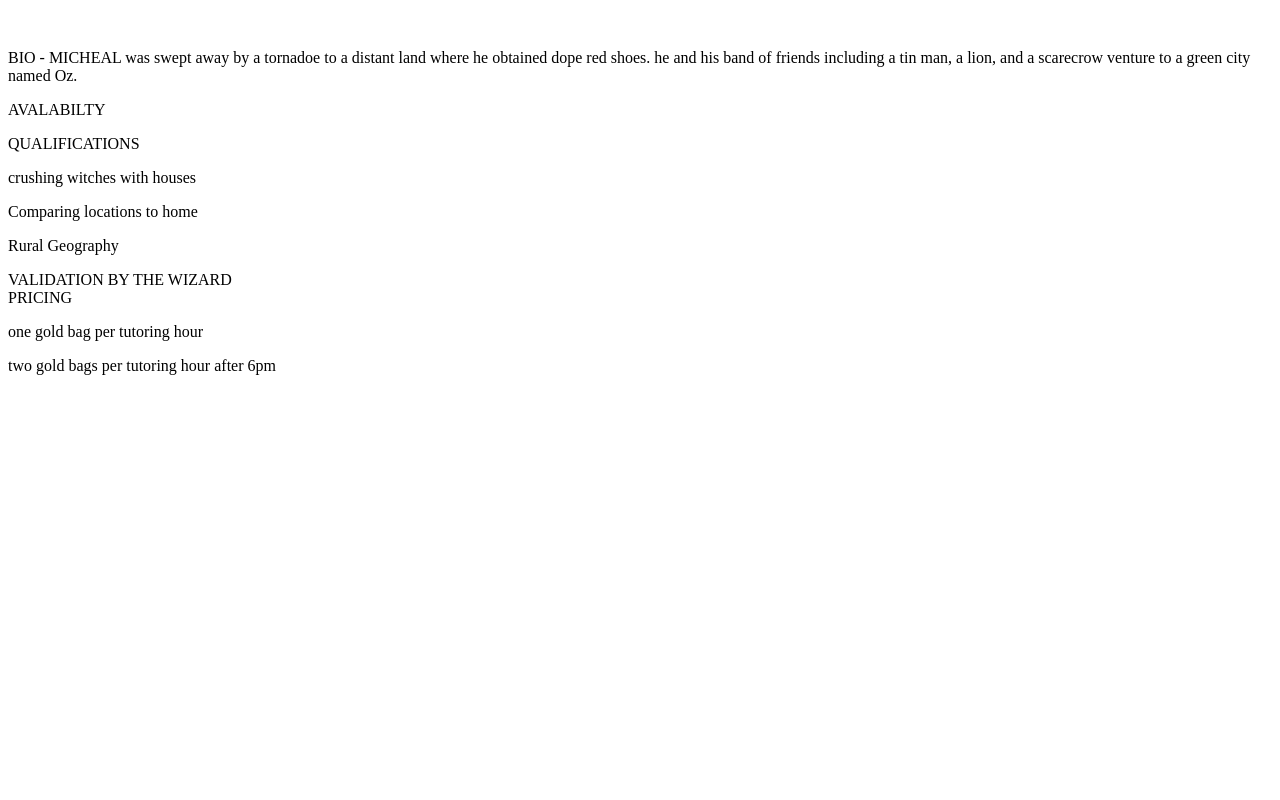
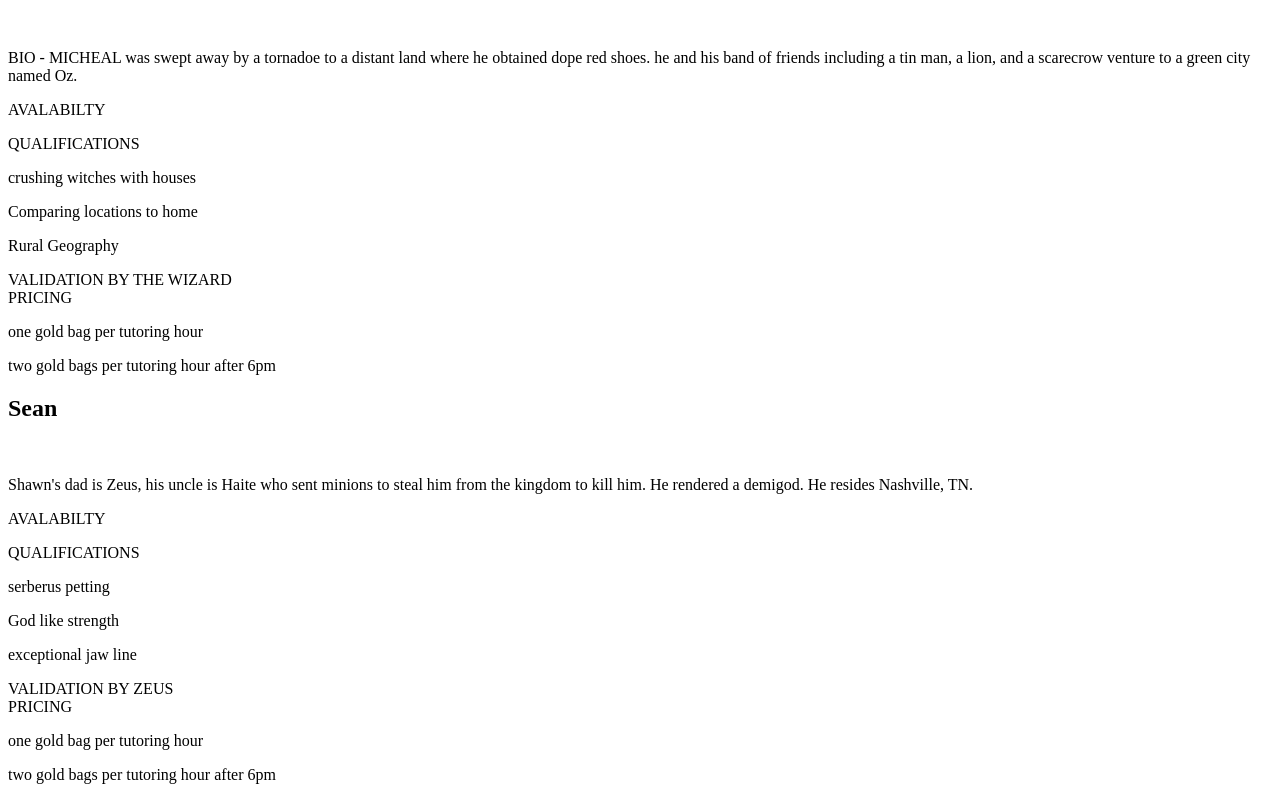
Before and after one commit to matthewaustinbell/product-cards, a plain HTML site: page product_card.html in a window 1280 px wide. Shown: the part 931-1731 px from the top of the page. Before the commit the page ends 1322 px from the top, so only its background shows below. Drawn offline with Linux system fonts and the light colour scheme.

Commit message:
product_card.html

```diff
--- a/product_card.html
+++ b/product_card.html
@@ -91,6 +91,32 @@
 
                             </div>
 
+                            <div class= "container">
+                                    <div class="card">
+                                            <div>
+                                                <header>
+                                                    <h2>Sean</h2>
+                                                </header>
+                                                    <section class= "section one">
+                                                        <img>
+                                                        <p>Shawn's dad is Zeus, his uncle is Haite who sent minions to steal him from the kingdom to kill him. He rendered a demigod. He resides Nashville, TN.</p>
+                                                        <p>AVALABILTY</p>
+                                                    </section>
+                                                    <header>QUALIFICATIONS</header>
+                                                    <section class= "section two">
+                                                            <p>serberus petting</p>
+                                                            <p>God like strength </p>
+                                                            <p>exceptional jaw line</p>
+                                                            <footer>VALIDATION BY ZEUS</footer>
+                                                    </section>
+                                                   <section class= "section three">
+                                                       <header>PRICING</header>
+                                                       <p>one gold bag per tutoring hour</p>
+                                                       <p>two gold bags per tutoring hour after 6pm</p>
+                                                   </section>
+
+                                            </div>
+
 
     </body>
 </html>
```
